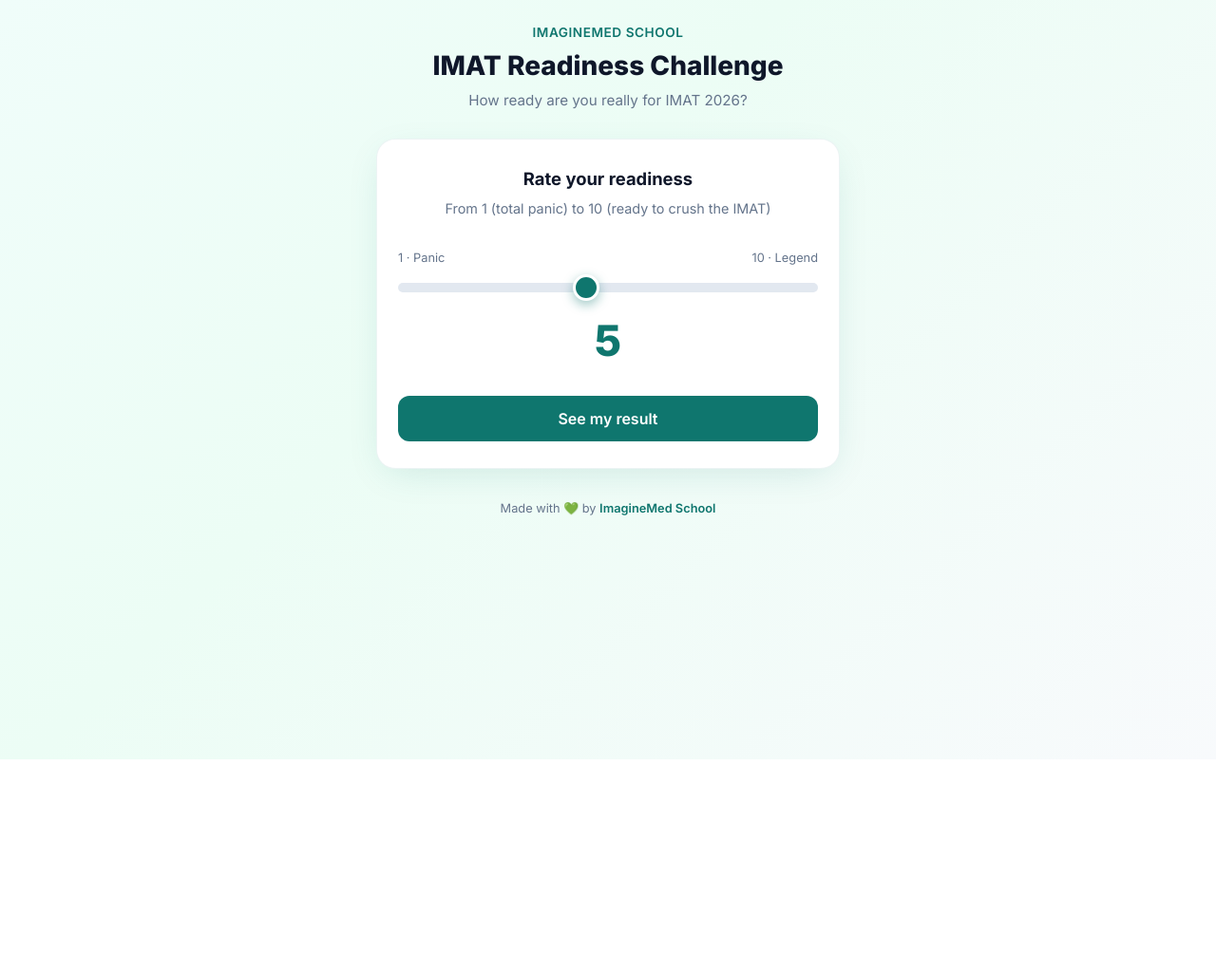
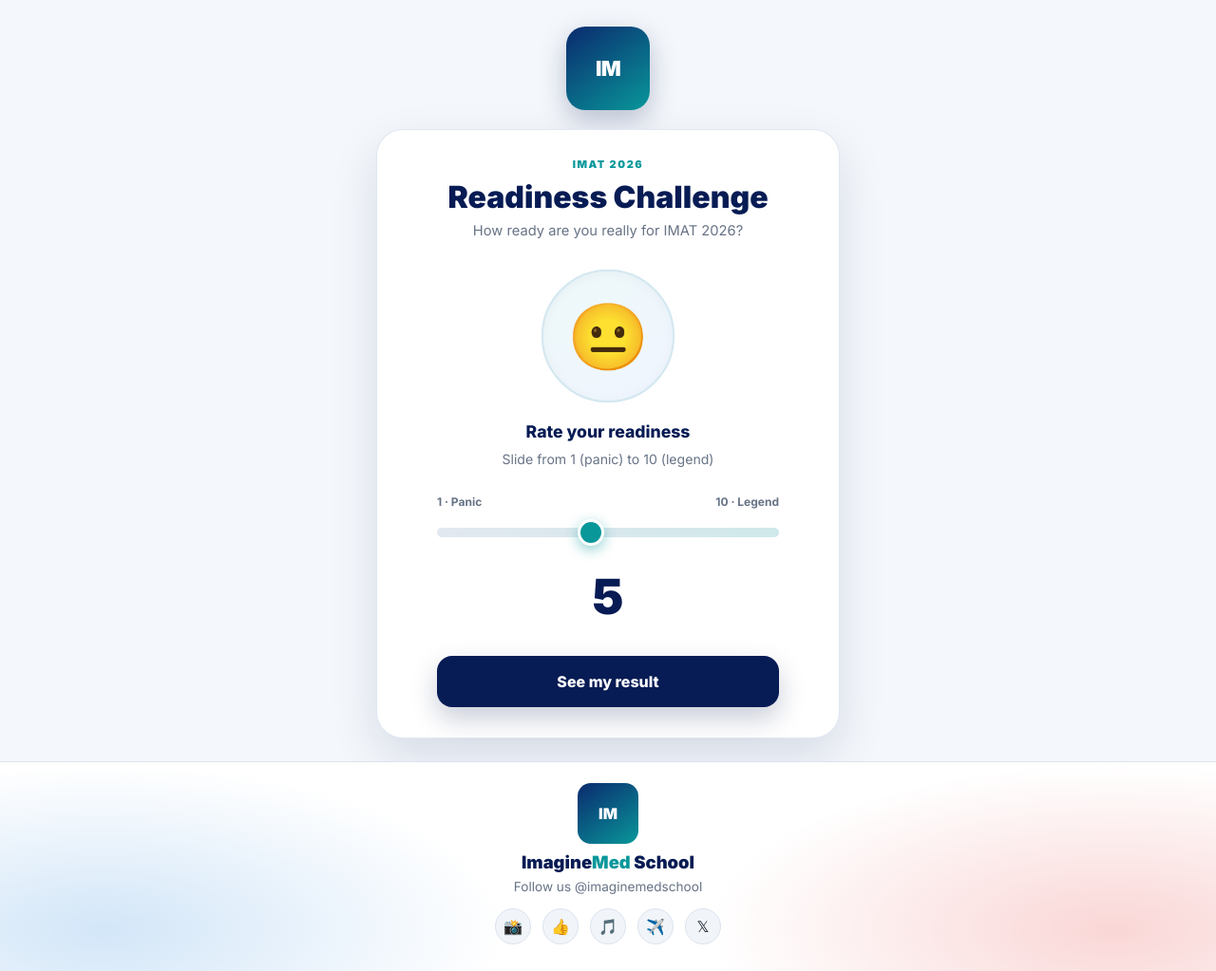
Before and after one commit to menegaka/imaginemedschool-imat2026-mocks, a website: page readiness.html in a window 1280 px wide. Shown: the whole page at 95% size. Before the commit the page ends 800 px from the top, so only its background shows below. Drawn offline with Linux system fonts and the light colour scheme.

Commit message:
Update readiness page with ImagineMed branding

```diff
--- a/readiness.html
+++ b/readiness.html
@@ -2,115 +2,179 @@
 <html lang="en">
 <head>
   <meta charset="UTF-8" />
-  <meta name="viewport" content="width=device-width, initial-scale=1.0" />
+  <meta name="viewport" content="width=device-width, initial-scale=1.0, viewport-fit=cover" />
   <title>IMAT Readiness Challenge | ImagineMed School</title>
   <meta name="description" content="How ready are you for IMAT 2026? Take the quick challenge and see your result!" />
   <link rel="preconnect" href="https://fonts.googleapis.com">
   <link rel="preconnect" href="https://fonts.gstatic.com" crossorigin>
-  <link href="https://fonts.googleapis.com/css2?family=Inter:wght@400;500;600;700;800&display=swap" rel="stylesheet">
+  <link href="https://fonts.googleapis.com/css2?family=Inter:wght@400;500;600;700;800;900&display=swap" rel="stylesheet">
   <style>
     :root {
-      --primary: #0f766e;
-      --primary-dark: #0d5c56;
-      --accent: #f59e0b;
-      --bg: #f8fafc;
+      --navy: #071B54;
+      --teal: #09979A;
+      --red: #E00000;
+      --blue: #0874D8;
+      --orange: #F28C00;
+      --bg: #f4f7fb;
+      --line: #dbe3ef;
+      --text: #111827;
+      --muted: #677386;
       --card: #ffffff;
-      --text: #0f172a;
-      --muted: #64748b;
+      --shadow: 0 20px 50px rgba(7,27,84,.12);
     }
 
-    * {
-      margin: 0;
-      padding: 0;
-      box-sizing: border-box;
-    }
-
-    body {
-      font-family: 'Inter', system-ui, -apple-system, sans-serif;
-      background: linear-gradient(135deg, #f0fdfa 0%, #ecfdf5 40%, #f8fafc 100%);
+    * { box-sizing: border-box; margin: 0; padding: 0; }
+    html, body {
+      background: var(--bg);
       color: var(--text);
+      font-family: Inter, ui-sans-serif, system-ui, -apple-system, "Segoe UI", Roboto, Arial, sans-serif;
       min-height: 100vh;
       line-height: 1.5;
     }
+    a { color: inherit; text-decoration: none; }
+    button { font: inherit; border: none; cursor: pointer; }
 
-    .container {
-      max-width: 520px;
-      margin: 0 auto;
-      padding: 24px 16px 48px;
+    .page {
+      min-height: 100vh;
+      display: flex;
+      flex-direction: column;
+      align-items: center;
     }
 
-    header {
+    /* ===== HEADER LOGO ===== */
+    .header {
+      padding: 28px 16px 12px;
       text-align: center;
-      margin-bottom: 28px;
+    }
+    .header-logo {
+      width: 88px;
+      height: 88px;
+      object-fit: contain;
+      display: block;
+      margin: 0 auto;
+    }
+    .header-fallback {
+      width: 88px;
+      height: 88px;
+      margin: 0 auto;
+      border-radius: 20px;
+      background: linear-gradient(145deg, #0a2a6e, #09979A);
+      display: grid;
+      place-items: center;
+      color: white;
+      font-weight: 900;
+      font-size: 22px;
+      letter-spacing: -0.03em;
+      box-shadow: 0 10px 28px rgba(7,27,84,.25);
     }
 
-    .logo {
-      font-size: 0.85rem;
-      font-weight: 600;
-      color: var(--primary);
-      letter-spacing: 0.04em;
+    /* ===== MAIN CARD ===== */
+    .main {
+      flex: 1;
+      width: 100%;
+      max-width: 520px;
+      padding: 8px 16px 24px;
+      display: flex;
+      flex-direction: column;
+    }
+
+    .card {
+      background: var(--card);
+      border-radius: 28px;
+      box-shadow: var(--shadow);
+      border: 1px solid rgba(219,227,239,.8);
+      padding: 28px 22px 32px;
+      flex: 1;
+      display: flex;
+      flex-direction: column;
+      align-items: center;
+      text-align: center;
+    }
+
+    .eyebrow {
       text-transform: uppercase;
+      letter-spacing: 0.14em;
+      color: var(--teal);
+      font-weight: 900;
+      font-size: 11px;
       margin-bottom: 8px;
     }
 
     h1 {
-      font-size: 1.75rem;
-      font-weight: 800;
-      line-height: 1.25;
-      margin-bottom: 8px;
+      font-size: clamp(26px, 6vw, 32px);
+      font-weight: 900;
+      color: var(--navy);
+      line-height: 1.15;
+      margin-bottom: 6px;
     }
 
     .subtitle {
       color: var(--muted);
-      font-size: 0.95rem;
+      font-size: 0.92rem;
+      margin-bottom: 22px;
     }
 
-    .card {
-      background: var(--card);
-      border-radius: 20px;
-      padding: 28px 22px;
-      box-shadow: 0 10px 40px -12px rgba(15, 118, 110, 0.18);
-      border: 1px solid rgba(15, 118, 110, 0.08);
-    }
-
-    .step {
-      display: none;
-    }
-
+    .step { display: none; width: 100%; }
     .step.active {
-      display: block;
+      display: flex;
+      flex-direction: column;
+      align-items: center;
       animation: fadeIn 0.35s ease;
     }
-
     @keyframes fadeIn {
-      from { opacity: 0; transform: translateY(8px); }
+      from { opacity: 0; transform: translateY(10px); }
       to { opacity: 1; transform: translateY(0); }
     }
 
-    .question {
-      font-size: 1.15rem;
-      font-weight: 700;
-      margin-bottom: 6px;
-      text-align: center;
+    /* Icon area */
+    .icon-stage {
+      width: 140px;
+      height: 140px;
+      margin: 8px 0 18px;
+      display: grid;
+      place-items: center;
+      position: relative;
+    }
+    .icon-circle {
+      width: 130px;
+      height: 130px;
+      border-radius: 50%;
+      background: linear-gradient(145deg, #eef9f9, #f0f5ff);
+      border: 2px solid #d4e8f0;
+      display: grid;
+      place-items: center;
+      font-size: 64px;
+      box-shadow: inset 0 2px 12px rgba(7,27,84,.04);
+      transition: transform 0.25s ease, background 0.25s ease;
+    }
+    .icon-circle.pop {
+      transform: scale(1.08);
     }
 
+    .question {
+      font-size: 1.1rem;
+      font-weight: 800;
+      color: var(--navy);
+      margin-bottom: 4px;
+    }
     .question-desc {
-      text-align: center;
       color: var(--muted);
-      font-size: 0.9rem;
-      margin-bottom: 28px;
+      font-size: 0.88rem;
+      margin-bottom: 20px;
     }
 
     .slider-wrapper {
-      margin: 32px 0 12px;
+      width: 100%;
+      max-width: 360px;
+      margin: 6px 0 4px;
     }
-
     .slider-labels {
       display: flex;
       justify-content: space-between;
-      font-size: 0.8rem;
+      font-size: 0.75rem;
       color: var(--muted);
-      margin-bottom: 8px;
+      font-weight: 700;
+      margin-bottom: 10px;
     }
 
     input[type="range"] {
@@ -118,139 +182,200 @@
       width: 100%;
       height: 10px;
       border-radius: 999px;
-      background: #e2e8f0;
+      background: linear-gradient(90deg, #e2e8f0, #cfe8ea);
       outline: none;
     }
-
     input[type="range"]::-webkit-slider-thumb {
       -webkit-appearance: none;
       width: 28px;
       height: 28px;
       border-radius: 50%;
-      background: var(--primary);
+      background: var(--teal);
       cursor: pointer;
-      box-shadow: 0 4px 12px rgba(15, 118, 110, 0.4);
+      box-shadow: 0 4px 14px rgba(9,151,154,0.45);
       border: 3px solid white;
     }
-
     input[type="range"]::-moz-range-thumb {
       width: 28px;
       height: 28px;
       border-radius: 50%;
-      background: var(--primary);
+      background: var(--teal);
       cursor: pointer;
       border: 3px solid white;
-      box-shadow: 0 4px 12px rgba(15, 118, 110, 0.4);
+      box-shadow: 0 4px 14px rgba(9,151,154,0.45);
     }
 
     .score-display {
-      text-align: center;
-      font-size: 2.8rem;
-      font-weight: 800;
-      color: var(--primary);
-      margin: 8px 0 24px;
+      font-size: 3.2rem;
+      font-weight: 900;
+      color: var(--navy);
+      margin: 14px 0 24px;
+      font-variant-numeric: tabular-nums;
     }
 
     .btn {
       display: block;
       width: 100%;
-      padding: 14px 20px;
-      border: none;
-      border-radius: 12px;
+      max-width: 360px;
+      padding: 15px 20px;
+      border-radius: 16px;
       font-size: 1rem;
-      font-weight: 600;
-      cursor: pointer;
-      transition: all 0.2s ease;
-      font-family: inherit;
+      font-weight: 800;
+      transition: 0.18s transform, 0.18s box-shadow;
       text-align: center;
-      text-decoration: none;
+    }
+    .btn:hover { transform: translateY(-1px); }
+    .btn-primary {
+      background: var(--navy);
+      color: white;
+      box-shadow: 0 12px 28px rgba(7,27,84,.22);
+    }
+    .btn-secondary {
+      background: #eef3fa;
+      color: var(--navy);
+      margin-top: 10px;
+    }
+    .btn-accent {
+      background: linear-gradient(90deg, #F28C00, #e07a00);
+      color: white;
+      margin-top: 10px;
+      box-shadow: 0 10px 24px rgba(242,140,0,.25);
     }
 
-    .btn-primary {
-      background: var(--primary);
-      color: white;
+    /* Result screen */
+    .result-emoji {
+      font-size: 72px;
+      margin-bottom: 8px;
+      line-height: 1;
     }
-
-    .btn-primary:hover {
-      background: var(--primary-dark);
-      transform: translateY(-1px);
+    .result-title {
+      font-size: 1.5rem;
+      font-weight: 900;
+      color: var(--navy);
+      margin-bottom: 4px;
     }
-
-    .btn-secondary {
-      background: #f1f5f9;
-      color: var(--text);
-      margin-top: 10px;
+    .result-score {
+      font-size: 1.05rem;
+      color: var(--teal);
+      font-weight: 800;
+      margin-bottom: 14px;
     }
-
-    .btn-secondary:hover {
-      background: #e2e8f0;
-    }
-
-    .btn-accent {
-      background: var(--accent);
-      color: #1c1917;
-      margin-top: 10px;
-    }
-
-    .btn-accent:hover {
-      background: #d97706;
-    }
-
-    .result-emoji {
-      font-size: 3.5rem;
-      text-align: center;
-      margin-bottom: 12px;
-    }
-
-    .result-title {
-      font-size: 1.4rem;
-      font-weight: 800;
-      text-align: center;
-      margin-bottom: 8px;
-    }
-
-    .result-score {
-      text-align: center;
-      font-size: 1.1rem;
-      color: var(--primary);
-      font-weight: 700;
-      margin-bottom: 16px;
-    }
-
     .result-text {
-      text-align: center;
       color: var(--muted);
       font-size: 0.95rem;
-      margin-bottom: 24px;
       line-height: 1.6;
+      margin-bottom: 26px;
+      max-width: 400px;
     }
 
     .actions {
+      width: 100%;
+      max-width: 360px;
       display: flex;
       flex-direction: column;
       gap: 10px;
     }
-
     .share-row {
       display: flex;
       gap: 10px;
     }
-
     .share-row .btn {
       flex: 1;
+      margin-top: 0;
+      max-width: none;
     }
 
-    footer {
+    /* ===== FOOTER BANNER ===== */
+    .footer-banner {
+      width: 100%;
+      margin-top: auto;
+      position: relative;
+      overflow: hidden;
+      background: white;
+      border-top: 1px solid var(--line);
+    }
+    .footer-inner {
+      max-width: 720px;
+      margin: 0 auto;
+      padding: 22px 16px 28px;
       text-align: center;
-      margin-top: 32px;
-      font-size: 0.8rem;
+      position: relative;
+      z-index: 2;
+    }
+    .footer-logo {
+      width: 64px;
+      height: 64px;
+      object-fit: contain;
+      margin: 0 auto 6px;
+      display: block;
+    }
+    .footer-logo-fallback {
+      width: 64px;
+      height: 64px;
+      margin: 0 auto 6px;
+      border-radius: 14px;
+      background: linear-gradient(145deg, #0a2a6e, #09979A);
+      display: grid;
+      place-items: center;
+      color: white;
+      font-weight: 900;
+      font-size: 16px;
+    }
+    .footer-name {
+      font-weight: 900;
+      font-size: 1.15rem;
+      color: var(--navy);
+      margin-bottom: 2px;
+    }
+    .footer-name span {
+      color: var(--teal);
+    }
+    .footer-follow {
       color: var(--muted);
+      font-size: 0.85rem;
+      margin-bottom: 12px;
+    }
+    .socials {
+      display: flex;
+      justify-content: center;
+      gap: 12px;
+      flex-wrap: wrap;
+    }
+    .socials a {
+      width: 38px;
+      height: 38px;
+      border-radius: 50%;
+      background: #f1f5f9;
+      border: 1px solid var(--line);
+      display: grid;
+      place-items: center;
+      font-size: 16px;
+      transition: 0.15s;
+    }
+    .socials a:hover {
+      background: var(--navy);
+      color: white;
+      border-color: var(--navy);
     }
 
-    footer a {
-      color: var(--primary);
-      text-decoration: none;
-      font-weight: 600;
+    /* Decorative side waves */
+    .footer-banner::before,
+    .footer-banner::after {
+      content: "";
+      position: absolute;
+      bottom: 0;
+      width: 42%;
+      height: 100%;
+      pointer-events: none;
+      z-index: 1;
+    }
+    .footer-banner::before {
+      left: 0;
+      background: radial-gradient(ellipse at 20% 80%, rgba(8,116,216,0.18), transparent 70%);
+    }
+    .footer-banner::after {
+      right: 0;
+      background: radial-gradient(ellipse at 80% 80%, rgba(224,0,0,0.16), transparent 70%);
     }
 
     .toast {
@@ -258,41 +383,55 @@
       bottom: 24px;
       left: 50%;
       transform: translateX(-50%) translateY(80px);
-      background: #0f172a;
+      background: var(--navy);
       color: white;
       padding: 12px 20px;
       border-radius: 999px;
       font-size: 0.9rem;
+      font-weight: 600;
       opacity: 0;
       transition: all 0.3s ease;
       z-index: 100;
       pointer-events: none;
     }
-
     .toast.show {
       opacity: 1;
       transform: translateX(-50%) translateY(0);
     }
 
-    @media (max-width: 400px) {
-      h1 { font-size: 1.5rem; }
-      .score-display { font-size: 2.4rem; }
+    @media (max-width: 420px) {
+      .header-logo, .header-fallback { width: 72px; height: 72px; }
+      .icon-stage, .icon-circle { width: 110px; height: 110px; }
+      .icon-circle { font-size: 52px; }
+      .score-display { font-size: 2.6rem; }
     }
   </style>
 </head>
 <body>
-  <div class="container">
-    <header>
-      <div class="logo">ImagineMed School</div>
-      <h1>IMAT Readiness Challenge</h1>
-      <p class="subtitle">How ready are you really for IMAT 2026?</p>
+  <div class="page">
+
+    <!-- HEADER -->
+    <header class="header">
+      <!-- Prefer real logo if available on the site; fallback is styled IM mark -->
+      <img class="header-logo" src="https://imaginemedschool-imat2026-mocks.netlify.app/favicon.ico" alt="ImagineMed School" onerror="this.style.display='none'; this.nextElementSibling.style.display='grid';" />
+      <div class="header-fallback" style="display:none">IM</div>
     </header>
 
+    <!-- MAIN -->
+    <main class="main">
       <div class="card">
-      <!-- STEP 1: Slider -->
+        <div class="eyebrow">IMAT 2026</div>
+        <h1>Readiness Challenge</h1>
+        <p class="subtitle">How ready are you really for IMAT 2026?</p>
+
+        <!-- STEP 1: Selection -->
         <div id="step1" class="step active">
+          <div class="icon-stage">
+            <div class="icon-circle" id="liveIcon">😐</div>
+          </div>
+
           <p class="question">Rate your readiness</p>
-        <p class="question-desc">From 1 (total panic) to 10 (ready to crush the IMAT)</p>
+          <p class="question-desc">Slide from 1 (panic) to 10 (legend)</p>
 
           <div class="slider-wrapper">
             <div class="slider-labels">
@@ -303,7 +442,6 @@
           </div>
 
           <div class="score-display" id="scoreDisplay">5</div>
-
           <button class="btn btn-primary" onclick="showResult()">See my result</button>
         </div>
 
@@ -324,9 +462,23 @@
           </div>
         </div>
       </div>
+    </main>
 
-    <footer>
-      Made with 💚 by <a href="https://www.instagram.com/imaginemedschool/" target="_blank" rel="noopener">ImagineMed School</a>
+    <!-- FOOTER BANNER -->
+    <footer class="footer-banner">
+      <div class="footer-inner">
+        <img class="footer-logo" src="https://imaginemedschool-imat2026-mocks.netlify.app/favicon.ico" alt="" onerror="this.style.display='none'; this.nextElementSibling.style.display='grid';" />
+        <div class="footer-logo-fallback" style="display:none">IM</div>
+        <div class="footer-name">Imagine<span>Med</span> School</div>
+        <div class="footer-follow">Follow us @imaginemedschool</div>
+        <div class="socials">
+          <a href="https://www.instagram.com/imaginemedschool/" target="_blank" rel="noopener" title="Instagram">📸</a>
+          <a href="https://www.facebook.com/imaginemedschool" target="_blank" rel="noopener" title="Facebook">👍</a>
+          <a href="https://www.tiktok.com/@imaginemedschool" target="_blank" rel="noopener" title="TikTok">🎵</a>
+          <a href="https://t.me/imaginemedschool" target="_blank" rel="noopener" title="Telegram">✈️</a>
+          <a href="https://x.com/imaginemedschool" target="_blank" rel="noopener" title="X">𝕏</a>
+        </div>
+      </div>
     </footer>
   </div>
 
@@ -335,10 +487,21 @@
   <script>
     const slider = document.getElementById('readiness');
     const scoreDisplay = document.getElementById('scoreDisplay');
+    const liveIcon = document.getElementById('liveIcon');
 
-    slider.addEventListener('input', () => {
-      scoreDisplay.textContent = slider.value;
-    });
+    // Premium illustrated icons for each score (live on slider)
+    const icons = {
+      1: "🆘",
+      2: "😵",
+      3: "😅",
+      4: "😬",
+      5: "😐",
+      6: "💪",
+      7: "🔥",
+      8: "🚀",
+      9: "👑",
+      10: "🏆"
+    };
 
     const results = {
       1: {
@@ -393,15 +556,25 @@
       }
     };
 
+    function updateLive() {
+      const v = parseInt(slider.value);
+      scoreDisplay.textContent = v;
+      liveIcon.textContent = icons[v];
+      liveIcon.classList.remove('pop');
+      void liveIcon.offsetWidth; // reflow for animation
+      liveIcon.classList.add('pop');
+    }
+
+    slider.addEventListener('input', updateLive);
+    updateLive();
+
     function showResult() {
       const score = parseInt(slider.value);
       const data = results[score];
-
       document.getElementById('resultEmoji').textContent = data.emoji;
       document.getElementById('resultTitle').textContent = data.title;
       document.getElementById('resultScore').textContent = `Score: ${score}/10`;
       document.getElementById('resultText').textContent = data.text;
-
       document.getElementById('step1').classList.remove('active');
       document.getElementById('step2').classList.add('active');
     }
@@ -410,7 +583,7 @@
       document.getElementById('step2').classList.remove('active');
       document.getElementById('step1').classList.add('active');
       slider.value = 5;
-      scoreDisplay.textContent = 5;
+      updateLive();
     }
 
     function getShareText() {
@@ -420,21 +593,15 @@
     }
 
     function copyResult() {
-      const text = getShareText();
-      navigator.clipboard.writeText(text).then(() => {
+      navigator.clipboard.writeText(getShareText()).then(() => {
         showToast('Copied to clipboard!');
-      }).catch(() => {
-        showToast('Could not copy');
-      });
+      }).catch(() => showToast('Could not copy'));
     }
 
     function shareResult() {
       const text = getShareText();
       if (navigator.share) {
-        navigator.share({
-          title: 'IMAT Readiness Challenge',
-          text: text
-        }).catch(() => {});
+        navigator.share({ title: 'IMAT Readiness Challenge', text }).catch(() => {});
       } else {
         copyResult();
       }
@@ -443,10 +610,7 @@
     function challengeFriend() {
       const text = `I challenge you to the IMAT Readiness Challenge by ImagineMed!\n\nHow ready are you for IMAT 2026?\n\n👉 https://imaginemedschool-imat2026-mocks.netlify.app/readiness.html`;
       if (navigator.share) {
-        navigator.share({
-          title: 'Challenge a Friend – IMAT Readiness',
-          text: text
-        }).catch(() => {
+        navigator.share({ title: 'Challenge a Friend – IMAT Readiness', text }).catch(() => {
           navigator.clipboard.writeText(text).then(() => showToast('Challenge link copied!'));
         });
       } else {
```
Lines whose indentation alone changed are shown as unchanged.
